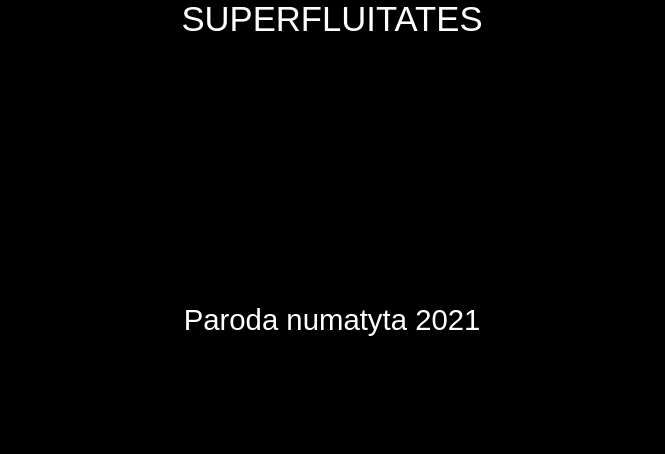
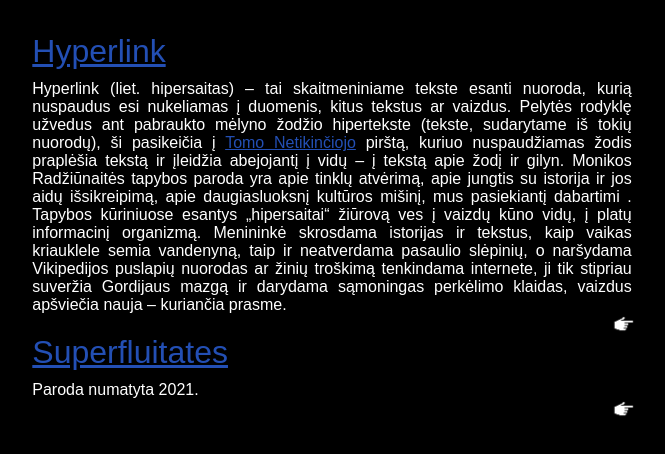
Before and after one commit to AugV/hyperlink-web-app, a Vue app: page /#/home in a window 1280 px wide. Before the commit this address led to /#/superfluitates. Shown: the top 454 px of the page, without its empty margins (308-973 px from the left). Built offline with nearby package versions, Linux system fonts and the light colour scheme.

Commit message:
added link in annotation

```diff
--- a/src/components/HomeExhibitionContainer.vue
+++ b/src/components/HomeExhibitionContainer.vue
@@ -8,7 +8,7 @@
       </div>
 
       <div class="annotation">
-          {{description}}
+          <component :is="expoDescription"/>
           <router-link v-if={link}  class="link" v-bind:to="link || ''">
             <img class="icon" :src="image"/>
           </router-link>
@@ -19,17 +19,26 @@
 
 <script>
 import image from '@/assets/hand-pointer.png';
+import HyperlinkExpoAnnotation from '@/components/HyperlinkExpoAnnotation.vue';
+import SuperfluitatesExpoAnnotation from '@/components/SuperfluitatesExpoAnnotation.vue';
+import {expoNamesEnum} from '@/constants/expo-names-enum.js';
 
 export default {
   name: 'HomeExhibitionContainer',
   props: {
     itemName: String,
-    description: String,
     link: String,
   },
   data: () => ({
     image: image,
   }),
+  computed: {
+    expoDescription: function() {
+      return this.itemName === expoNamesEnum.HYPERLINK ?
+        HyperlinkExpoAnnotation :
+        SuperfluitatesExpoAnnotation;
+    },
+  },
 };
 </script>
 
--- a/src/constants/exhibitions.js
+++ b/src/components/HyperlinkExpoAnnotation.vue
@@ -1,19 +1,20 @@
-export const exhibitions = [
-  {
-    name: 'Hyperlink',
-    description: `Hyperlink (liet. hipersaitas) – tai skaitmeniniame tekste esanti nuoroda, kurią nuspaudus esi nukeliamas į
+<template>
+<div>
+    Hyperlink (liet. hipersaitas) – tai skaitmeniniame tekste esanti nuoroda, kurią nuspaudus esi nukeliamas į
     duomenis, kitus tekstus ar vaizdus. Pelytės rodyklę užvedus ant pabraukto mėlyno žodžio hipertekste
-    (tekste, sudarytame iš tokių nuorodų), ši pasikeičia į Tomo Netikinčiojo pirštą, kuriuo nuspaudžiamas
+    (tekste, sudarytame iš tokių nuorodų), ši pasikeičia į <a href='https://en.wikipedia.org/wiki/Doubting_Thomas'>Tomo Netikinčiojo</a> pirštą, kuriuo nuspaudžiamas
     žodis praplėšia tekstą ir įleidžia abejojantį į vidų – į tekstą apie žodį ir gilyn. Monikos Radžiūnaitės
     tapybos paroda yra apie tinklų atvėrimą, apie jungtis su istorija ir jos aidų išsikreipimą, apie
-    daugiasluoksnį kultūros mišinį, mus pasiekiantį dabartimi. Tapybos kūriniuose esantys „hipersaitai“
+    daugiasluoksnį kultūros mišinį, mus pasiekiantį dabartimi . Tapybos kūriniuose esantys „hipersaitai“
     žiūrovą ves į vaizdų kūno vidų, į platų informacinį organizmą. Menininkė skrosdama istorijas ir tekstus,
     kaip vaikas kriauklele semia vandenyną, taip ir neatverdama pasaulio slėpinių, o naršydama Vikipedijos
     puslapių nuorodas ar žinių troškimą tenkindama internete, ji tik stipriau suveržia Gordijaus mazgą ir
-    darydama sąmoningas perkėlimo klaidas, vaizdus apšviečia nauja – kuriančia prasme.`,
-  },
-  {
-    name: 'Superfluitates',
-    description: `Paroda numatyta 2021`,
-  },
-];
+    darydama sąmoningas perkėlimo klaidas, vaizdus apšviečia nauja – kuriančia prasme.
+</div>
+</template>
+
+<script>
+export default {
+  name: 'HyperlinkExpoAnnotation',
+};
+</script>
--- /dev/null
+++ b/src/components/SuperfluitatesExpoAnnotation.vue
@@ -0,0 +1,11 @@
+<template>
+<div>
+    Paroda numatyta 2021.
+</div>
+</template>
+
+<script>
+export default {
+  name: 'SuperfluitatesExpoAnnotation',
+};
+</script>
--- /dev/null
+++ b/src/constants/expo-names-enum.js
@@ -0,0 +1,6 @@
+const expoNamesEnum = Object.freeze({
+  'HYPERLINK': 'Hyperlink',
+  'SUPERFLUITATES': 'Superfluitates',
+});
+
+export {expoNamesEnum};
--- a/src/views/Home.vue
+++ b/src/views/Home.vue
@@ -1,15 +1,14 @@
 <template>
 <div>
   <div class="home">
+
     <div class="exhibition-list">
       <HomeExhibitionContainer
-        :itemName=exhibitions[0].name
-        :description=exhibitions[0].description
+        :itemName=expoNamesEnum.HYPERLINK
         link="/hyperlink"
       />
       <HomeExhibitionContainer
-        :itemName=exhibitions[1].name
-        :description=exhibitions[1].description
+        :itemName=expoNamesEnum.SUPERFLUITATES
         link="/superfluitates"
       />
     </div>
@@ -20,7 +19,7 @@
 
 <script>
 import HomeExhibitionContainer from '@/components/HomeExhibitionContainer.vue';
-import {exhibitions} from '@/constants/exhibitions';
+import {expoNamesEnum} from '@/constants/expo-names-enum.js';
 
 const leftNavElement = {name: 'Apie', path: '/about'};
 const rightNavElement = {name: 'Kontaktai', path: '/contacts'};
@@ -31,7 +30,7 @@ export default {
     HomeExhibitionContainer,
   },
   data: () => ({
-    exhibitions,
+    expoNamesEnum,
     leftNavElement,
     rightNavElement,
   }),
--- a/src/views/Landing.vue
+++ b/src/views/Landing.vue
@@ -12,11 +12,11 @@
             </div>
         </router-link>
 
-         <router-link to="/about">
+        <a href="https://en.wikipedia.org/wiki/Nosferatu?fbclid=IwAR3-HU6TyIlyPzHRUxjcTQByiW9M3ghuua97STEn4mSoVywJbzcYSa_-7AE">
             <div class="author">
                 STULTUS SCRIPTOR LINAS BLIŠKEVIČIUS
             </div>
-        </router-link>
+        </a>
     </div>
 </template>
 
```
Also changed, not shown: src/components/HomeExhibitionSelection.vue (deleted, +0 -69 lines).
